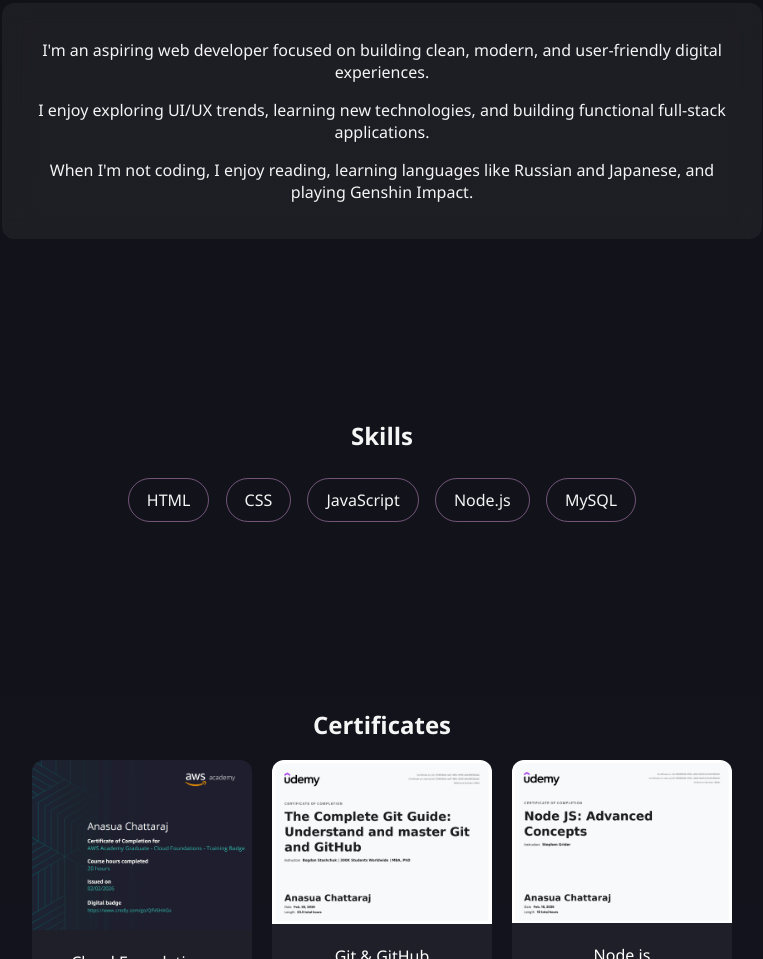
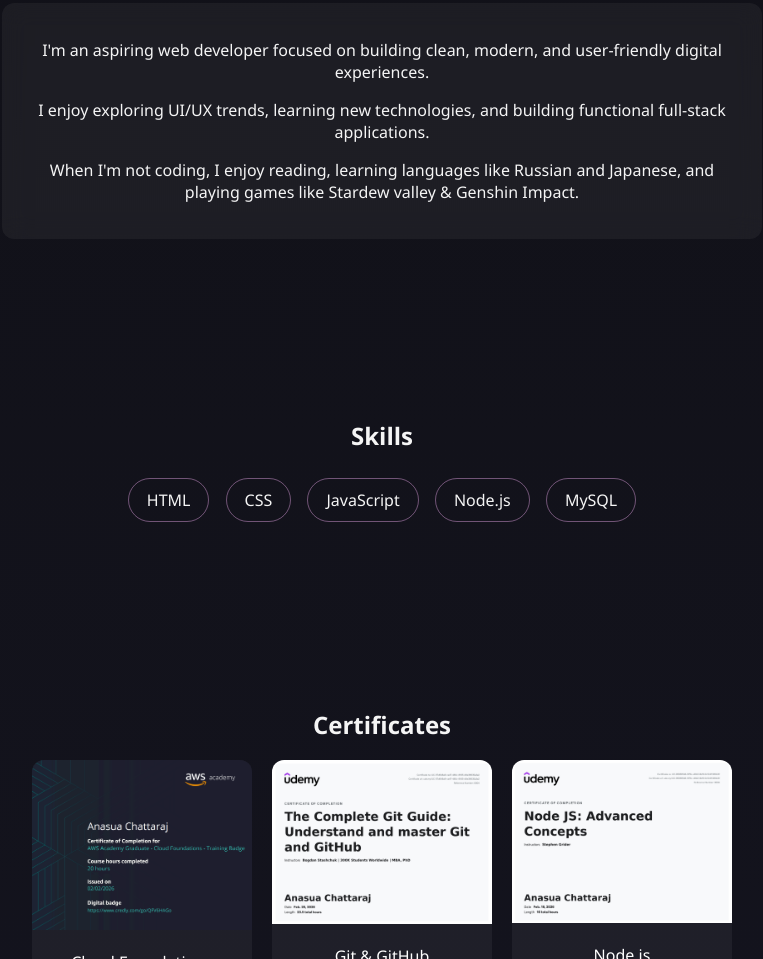
Before and after one commit to anasuac02/my_project, a website: page public/index.html in a window 1280 px wide. Shown: the part 950-1909 px from the top of the page, without its empty margins (258-1021 px from the left). Drawn offline with Linux system fonts and the light colour scheme.

Commit message:
Cleaned code

```diff
--- a/public/index.html
+++ b/public/index.html
@@ -52,7 +52,7 @@
     <div class="glass">
       <p>I'm an aspiring web developer focused on building clean, modern, and user-friendly digital experiences.</p>
       <p>I enjoy exploring UI/UX trends, learning new technologies, and building functional full-stack applications.</p>
-      <p>When I'm not coding, I enjoy reading, learning languages like Russian and Japanese, and playing Genshin Impact.</p>
+      <p>When I'm not coding, I enjoy reading, learning languages like Russian and Japanese, and playing games like Stardew valley & Genshin Impact.</p>
     </div>
   </section>
 
--- a/public/script.js
+++ b/public/script.js
@@ -26,7 +26,7 @@ window.addEventListener("scroll", () => {
 });
 
 
-// NAVBAR HIDE/SHOW
+// NAVBAR HIDE&SHOW
 let lastScroll = 0;
 const navbar = document.getElementById("navbar");
 
@@ -81,7 +81,7 @@ if (form) {
 
       form.reset();
     } catch (err) {
-      console.error("❌ Error:", err);
+      console.error("Error:", err);
       alert("Error sending message");
     }
   });
```
